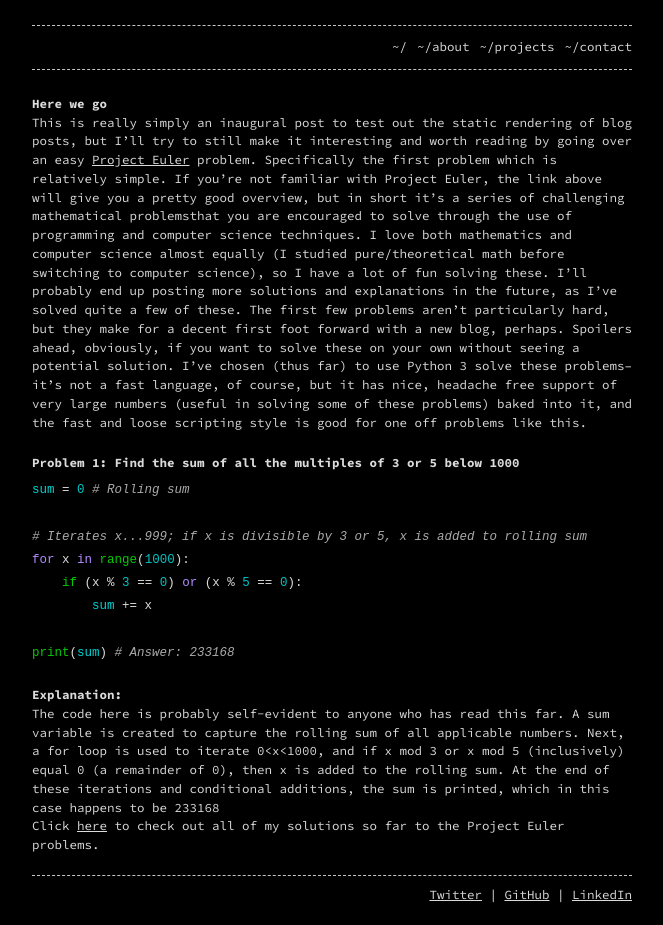
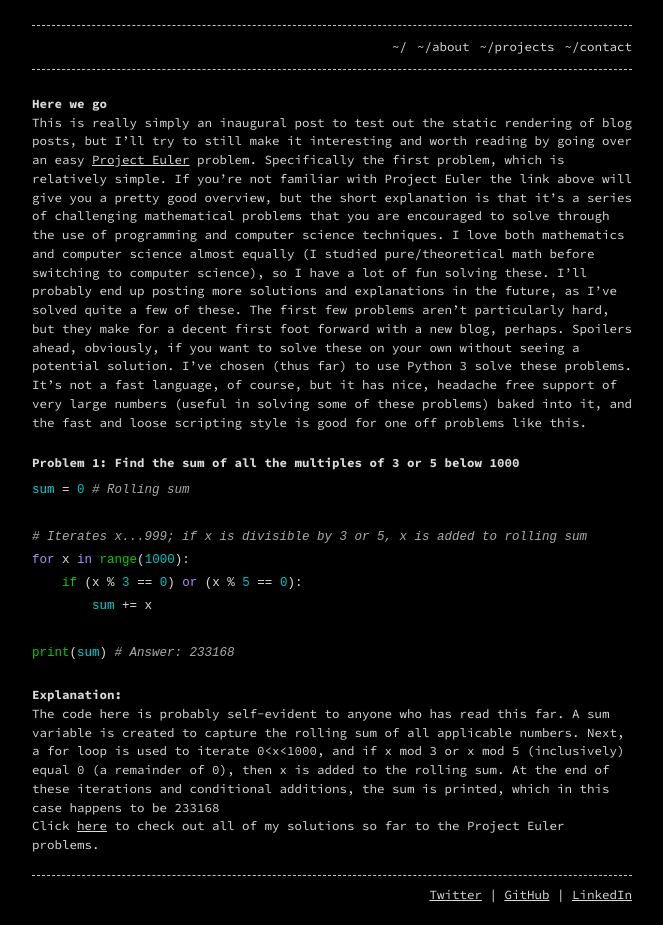
Before and after one commit to M4TT0CK/M4TT0CK.github.io, a Jekyll site: the page built from _posts/2020-05-13-herewego.markdown, in a window 1280 px wide. Shown: the whole page, without its empty margins (308-971 px from the left). Built offline with Jekyll 4.4.1, drawn with Linux system fonts in a browser that asks for light colours.

Commit message:
Grammar update

```diff
--- a/_posts/2020-05-13-herewego.markdown
+++ b/_posts/2020-05-13-herewego.markdown
@@ -4,7 +4,7 @@ title:  "Here we go"
 categories: Project Euler
 ---
 # Here we go
-This is really simply an inaugural post to test out the static rendering of blog posts, but I'll try to still make it interesting and worth reading by going over an easy [Project Euler](https://projecteuler.net) problem. Specifically the first problem which is relatively simple. If you're not familiar with Project Euler, the link above will give you a pretty good overview, but in short it's a series of challenging mathematical problemsthat you are encouraged to solve through the use of programming and computer science techniques. I love both mathematics and computer science almost equally (I studied pure/theoretical math before switching to computer science), so I have a lot of fun solving these. I'll probably end up posting more solutions and explanations in the future, as I've solved quite a few of these. The first few problems aren't particularly hard, but they make for a decent first foot forward with a new blog, perhaps. Spoilers ahead, obviously, if you want to solve these on your own without seeing a potential solution. I've chosen (thus far) to use Python 3 solve these problems--it's not a fast language, of course, but it has nice, headache free support of very large numbers (useful in solving some of these problems) baked into it, and the fast and loose scripting style is good for one off problems like this.
+This is really simply an inaugural post to test out the static rendering of blog posts, but I'll try to still make it interesting and worth reading by going over an easy [Project Euler](https://projecteuler.net) problem. Specifically the first problem, which is relatively simple. If you're not familiar with Project Euler the link above will give you a pretty good overview, but the short explanation is that it's a series of challenging mathematical problems that you are encouraged to solve through the use of programming and computer science techniques. I love both mathematics and computer science almost equally (I studied pure/theoretical math before switching to computer science), so I have a lot of fun solving these. I'll probably end up posting more solutions and explanations in the future, as I've solved quite a few of these. The first few problems aren't particularly hard, but they make for a decent first foot forward with a new blog, perhaps. Spoilers ahead, obviously, if you want to solve these on your own without seeing a potential solution. I've chosen (thus far) to use Python 3 solve these problems. It's not a fast language, of course, but it has nice, headache free support of very large numbers (useful in solving some of these problems) baked into it, and the fast and loose scripting style is good for one off problems like this.
 
 # Problem 1: Find the sum of all the multiples of 3 or 5 below 1000
 
```
